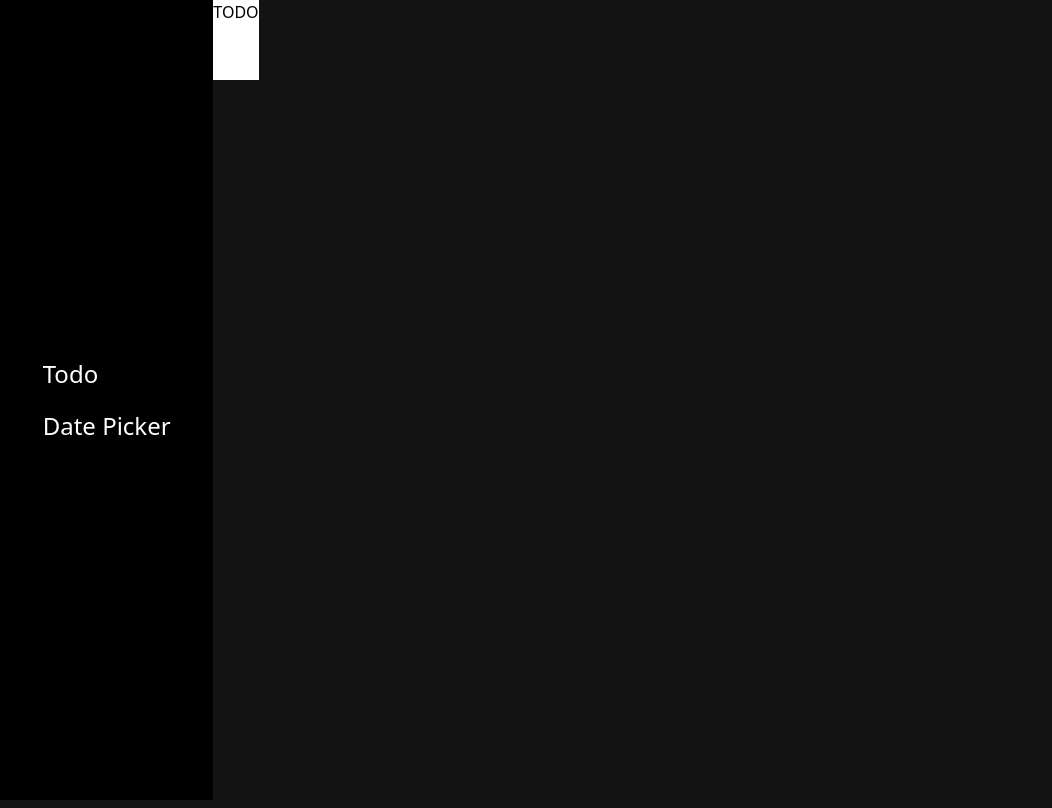
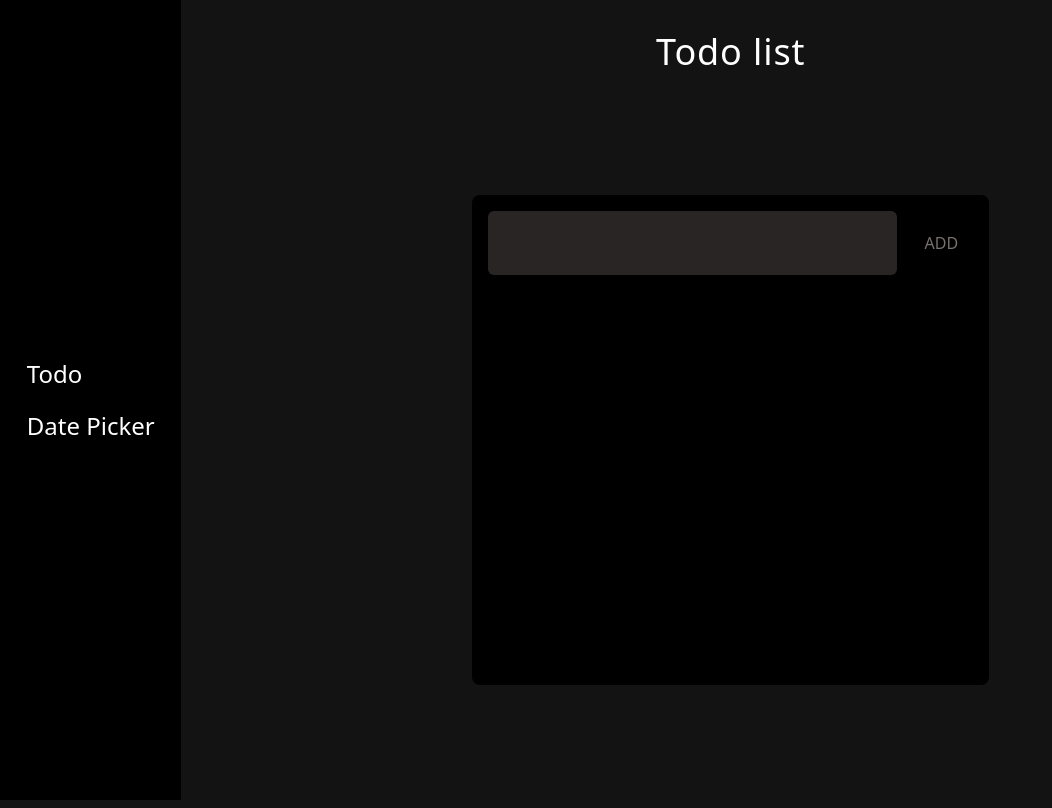
Before and after one commit to mvjl000/vue-playground, a Vue app: page / in a window 1280 px wide. Shown: the whole page, without its empty margins (0-1052 px from the left). Built offline with nearby package versions, Linux system fonts and the light colour scheme.

Commit message:
Create todo list

```diff
--- a/src/App.vue
+++ b/src/App.vue
@@ -6,6 +6,8 @@ import Navigation from "./components/Navigation.vue";
 <template>
   <div class="w-full h-screen flex">
     <Navigation />
-    <router-view />
+    <main class="w-full h-full p-8">
+      <router-view />
+    </main>
   </div>
 </template>
--- a/src/components/Todo.vue
+++ /dev/null
@@ -1,3 +0,0 @@
-<template>
-  <h1 class="bg-white text-black h-20">TODO</h1>
-</template>
--- /dev/null
+++ b/src/components/pages/Todo.vue
@@ -0,0 +1,84 @@
+<script setup lang="ts">
+import { ref, computed } from "vue";
+
+interface Task {
+  id: number;
+  text: string;
+  done: boolean;
+}
+
+const id = ref(0);
+const task = ref("");
+const tasks = ref<Task[]>([]);
+const isDisabled = computed(() => task.value === "");
+
+const addTask = () => {
+  if (isDisabled.value) return;
+
+  tasks.value.push({ id: id.value, text: task.value, done: false });
+  task.value = "";
+  id.value++;
+};
+
+const removeTask = (id: number) => {
+  tasks.value = tasks.value.filter((task) => task.id !== id);
+};
+
+const toggleTask = (id: number) => {
+  tasks.value = tasks.value.map((task) => {
+    if (task.id !== id) return task;
+
+    return {
+      ...task,
+      done: !task.done,
+    };
+  });
+};
+</script>
+
+<template>
+  <h1 class="text-white text-4xl text-center tracking-wide">Todo list</h1>
+  <div class="w-full h-full flex justify-center items-center">
+    <div
+      class="min-w-[400px] w-1/2 max-w-[1000px] min-h-[400px] h-4/6 max-h-[1500px] p-4 flex flex-col gap-5 bg-black rounded-lg"
+    >
+      <form @submit.prevent="addTask" class="flex gap-3 h-16">
+        <input
+          class="flex-grow h-16 px-2 bg-stone-800 rounded-md text-xl text-white border-none"
+          v-model="task"
+        />
+        <button
+          :disabled="isDisabled"
+          type="submit"
+          class="w-16 h-16 bg-stone-800 text-white rounded-md disabled:bg-black disabled:text-stone-500"
+        >
+          ADD
+        </button>
+      </form>
+      <ul class="flex-grow flex flex-col gap-3">
+        <li
+          v-for="todo in tasks"
+          :key="todo.id"
+          class="rounded-sm flex justify-between items-center gap-5"
+        >
+          <button
+            type="button"
+            @click="toggleTask(todo.id)"
+            class="px-2 py-1 flex-grow font-mono text-white text-lg bg-zinc-900 text-left hover:bg-zinc-800 focus-visible:bg-zinc-800"
+          >
+            <span v-if="todo.done" class="line-through">{{ todo.text }}</span>
+            <span v-else>{{ todo.text }}</span>
+            <span class="text-xs text-zinc-500"> id:{{ todo.id }}</span>
+          </button>
+          <button
+            type="button"
+            @click="removeTask(todo.id)"
+            class="w-7 h-7 text-white rounded-md hover:bg-stone-600 focus-visible:bg-stone-600"
+          >
+            X
+          </button>
+        </li>
+      </ul>
+    </div>
+  </div>
+</template>
--- a/src/router/index.ts
+++ b/src/router/index.ts
@@ -1,6 +1,6 @@
 import { createRouter, createWebHistory } from "vue-router";
-import Todo from "../components/Todo.vue";
-import DatePicker from "../components/DatePicker.vue";
+import Todo from "../components/pages/Todo.vue";
+import DatePicker from "../components/pages/DatePicker.vue";
 
 const routes = [
   {
```
Also changed, not shown: src/components/pages/DatePicker.vue (renamed from src/components/DatePicker.vue), 1 other file (tests, documents, lock files or other folders).
